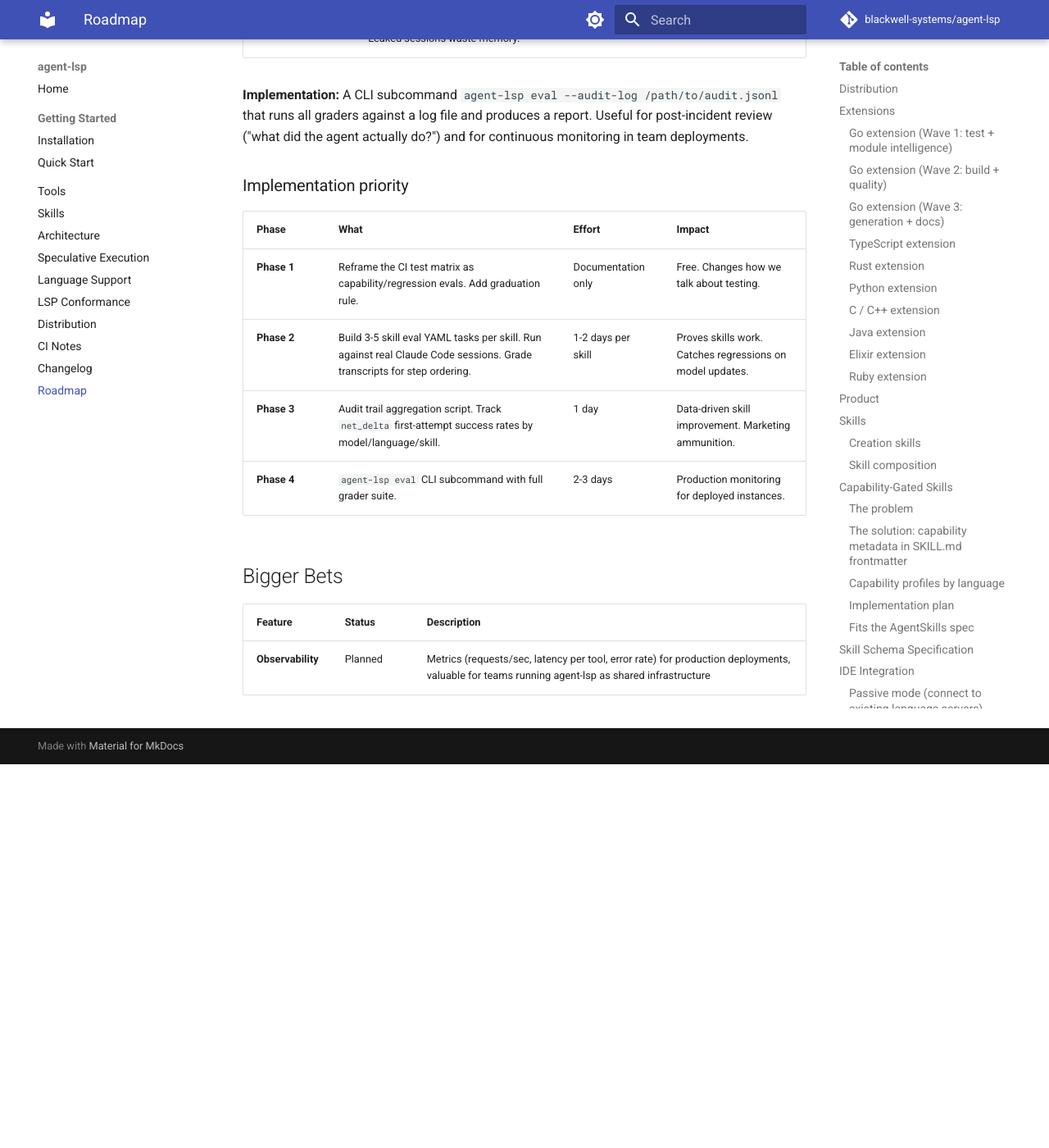
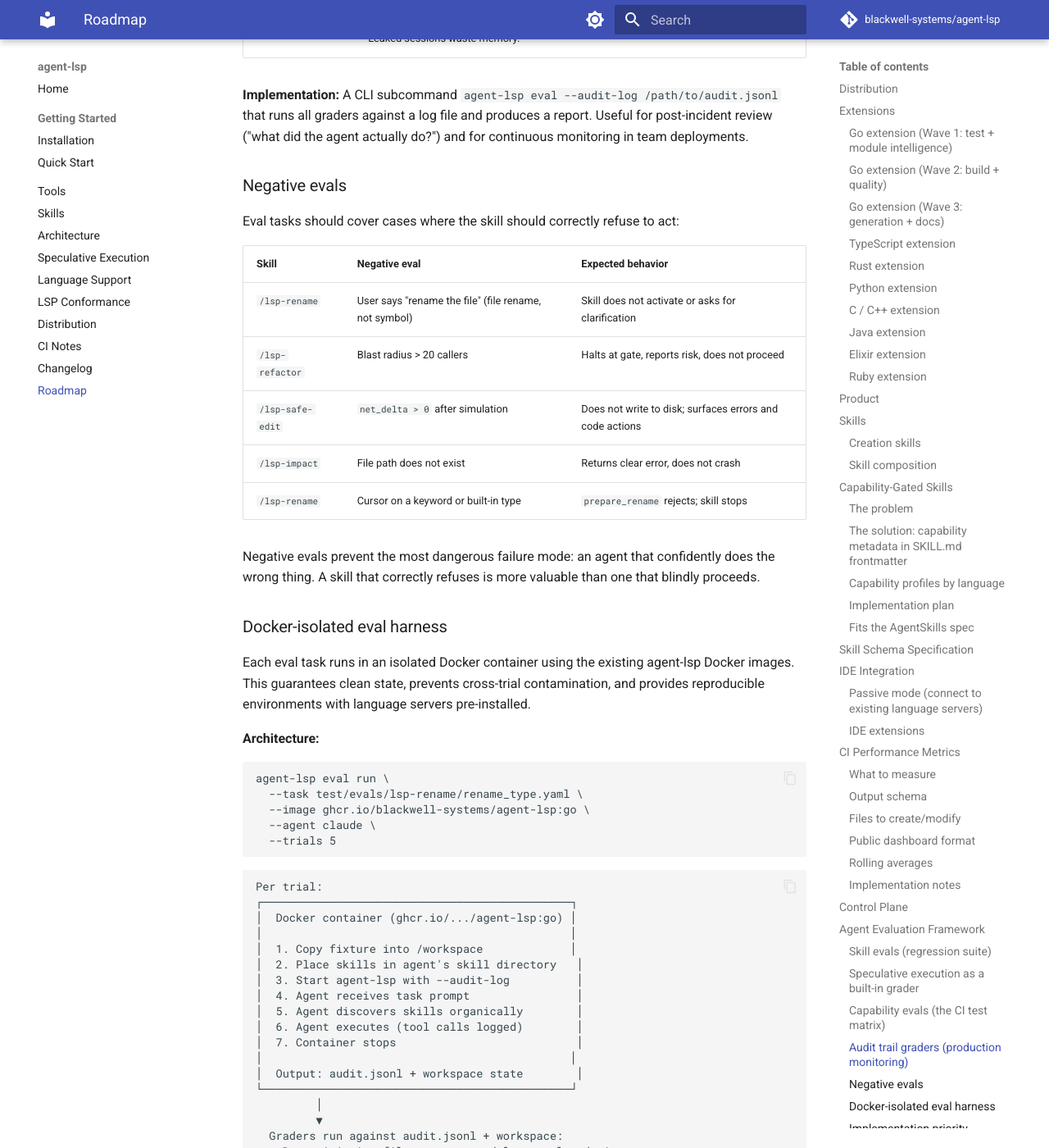
Before and after one commit to blackwell-systems/agent-lsp, an MkDocs documentation site: the page built from docs/roadmap.md, in a window 1280 px wide and 1400 px high, scrolled down 14942 px. Shown: the whole window at 82% size. Built offline with MkDocs 1.6.1 and Material for MkDocs 9.7.7, drawn with Linux system fonts in a browser that asks for light colours; comment, search, counter and statistics services are not loaded; before the commit the page ends 15874 px from its top, so only the background shows below that; some of the changed text lies outside the part shown.

Commit message:
docs: add Docker eval harness, negative evals, and reframe priorities
Testing and correctness moat over feature expansion. New roadmap sections:
- Negative evals (skills that correctly refuse to act)
- Docker-isolated eval harness reusing existing Docker images
- Multi-language eval matrix (same task across go/ts/python/gleam/etc.)
- Phase priorities reframed: niche language coverage and eval framework
  before language extensions

````diff
--- a/docs/roadmap.md
+++ b/docs/roadmap.md
@@ -418,14 +418,85 @@ The audit trail (`--audit-log`) is a transcript. Post-session graders analyze th
 
 **Implementation:** A CLI subcommand `agent-lsp eval --audit-log /path/to/audit.jsonl` that runs all graders against a log file and produces a report. Useful for post-incident review ("what did the agent actually do?") and for continuous monitoring in team deployments.
 
+### Negative evals
+
+Eval tasks should cover cases where the skill should correctly refuse to act:
+
+| Skill | Negative eval | Expected behavior |
+|---|---|---|
+| `/lsp-rename` | User says "rename the file" (file rename, not symbol) | Skill does not activate or asks for clarification |
+| `/lsp-refactor` | Blast radius > 20 callers | Halts at gate, reports risk, does not proceed |
+| `/lsp-safe-edit` | `net_delta > 0` after simulation | Does not write to disk; surfaces errors and code actions |
+| `/lsp-impact` | File path does not exist | Returns clear error, does not crash |
+| `/lsp-rename` | Cursor on a keyword or built-in type | `prepare_rename` rejects; skill stops |
+
+Negative evals prevent the most dangerous failure mode: an agent that confidently does the wrong thing. A skill that correctly refuses is more valuable than one that blindly proceeds.
+
+### Docker-isolated eval harness
+
+Each eval task runs in an isolated Docker container using the existing agent-lsp Docker images. This guarantees clean state, prevents cross-trial contamination, and provides reproducible environments with language servers pre-installed.
+
+**Architecture:**
+
+```
+agent-lsp eval run \
+  --task test/evals/lsp-rename/rename_type.yaml \
+  --image ghcr.io/blackwell-systems/agent-lsp:go \
+  --agent claude \
+  --trials 5
+```
+
+```
+Per trial:
+┌──────────────────────────────────────────────┐
+│  Docker container (ghcr.io/.../agent-lsp:go) │
+│                                              │
+│  1. Copy fixture into /workspace             │
+│  2. Place skills in agent's skill directory   │
+│  3. Start agent-lsp with --audit-log          │
+│  4. Agent receives task prompt                │
+│  5. Agent discovers skills organically        │
+│  6. Agent executes (tool calls logged)        │
+│  7. Container stops                           │
+│                                              │
+│  Output: audit.jsonl + workspace state        │
+└──────────────────────────────────────────────┘
+         │
+         ▼
+  Graders run against audit.jsonl + workspace:
+  - Deterministic: file state, net_delta, tool ordering
+  - LLM rubric: code quality, architectural choices
+  - Negative: skill correctly refused when it should have
+         │
+         ▼
+  Aggregate across trials:
+  - pass@k (capability: did it work at least once?)
+  - pass^k (reliability: did it work every time?)
+  - First-attempt net_delta success rate
+  - Token usage, duration, command count
+```
+
+**Why Docker:** The existing Docker images (`ghcr.io/blackwell-systems/agent-lsp:go`, `:typescript`, `:python`, etc.) already contain agent-lsp + the language server. The eval harness reuses these images rather than building separate eval infrastructure. Each trial starts from the same base image with the same toolchain version, eliminating "works on my machine" variance.
+
+**Multi-language eval matrix:** Run the same eval task across multiple language images to measure whether skills degrade across languages:
+
+```
+agent-lsp eval matrix \
+  --task test/evals/lsp-rename/rename_type.yaml \
+  --images go,typescript,python,rust,gleam \
+  --trials 5
+```
+
+This produces a table showing pass rates per language per skill, directly answering: "which skills need capability gating for which languages?"
+
 ### Implementation priority
 
 | Phase | What | Effort | Impact |
 |---|---|---|---|
-| **Phase 1** | Reframe the CI test matrix as capability/regression evals. Add graduation rule. | Documentation only | Free. Changes how we talk about testing. |
-| **Phase 2** | Build 3-5 skill eval YAML tasks per skill. Run against real Claude Code sessions. Grade transcripts for step ordering. | 1-2 days per skill | Proves skills work. Catches regressions on model updates. |
-| **Phase 3** | Audit trail aggregation script. Track `net_delta` first-attempt success rates by model/language/skill. | 1 day | Data-driven skill improvement. Marketing ammunition. |
-| **Phase 4** | `agent-lsp eval` CLI subcommand with full grader suite. | 2-3 days | Production monitoring for deployed instances. |
+| **Phase 1** | Reframe the CI test matrix as capability/regression evals. Add graduation rule. Maximize niche language coverage (Gleam, Zig, Elixir, Clojure, Nix, Dart). | 1-2 weeks | Immediate coverage gains. Community distribution via niche language posts. |
+| **Phase 2** | Build 3-5 skill eval YAML tasks per skill including negative evals. Run against real Claude Code sessions. Grade transcripts for step ordering and refusal correctness. | 1-2 days per skill | Proves skills work. Catches regressions on model updates. |
+| **Phase 3** | Docker-isolated eval harness using existing images. `agent-lsp eval run` and `agent-lsp eval matrix` CLI subcommands. Multi-trial execution with pass@k/pass^k metrics. | 1 week | Reproducible, containerized evaluation. Cross-language skill reliability data. |
+| **Phase 4** | Audit trail aggregation and production graders. Track `net_delta` first-attempt success rates by model/language/skill. `agent-lsp eval --audit-log` for post-session analysis. | 2-3 days | Production monitoring. Data-driven skill improvement. Marketing ammunition. |
 
 ## Bigger Bets
 
````
